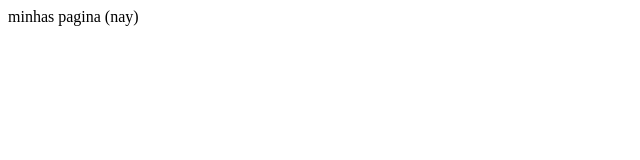
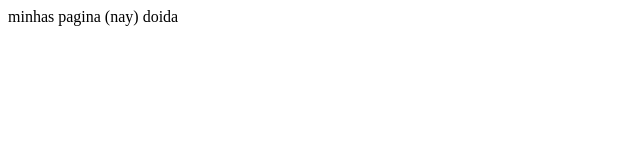
Before and after one commit to NAIARA1B/paginaweb-chiarelli1b, a plain HTML site: page index.html in a window 1280 px wide. Shown: the full height of the page, 0-640 px from the left. Drawn offline with Linux system fonts and the light colour scheme.

```diff
--- a/index.html
+++ b/index.html
@@ -8,7 +8,7 @@
 </head>
 <body>
 
-    minhas pagina (nay)
+    minhas pagina (nay) doida
 
 
 </body>
```
